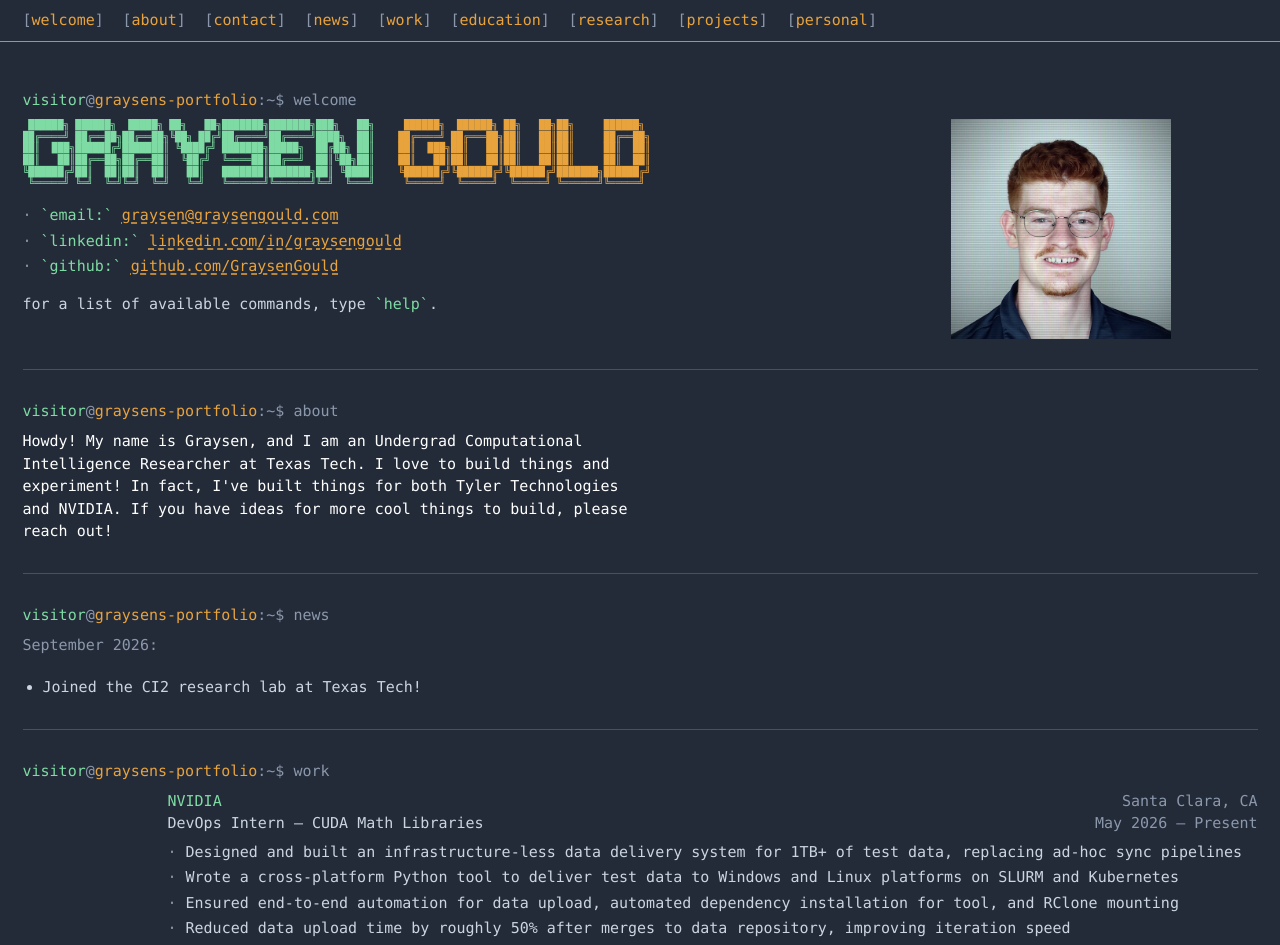
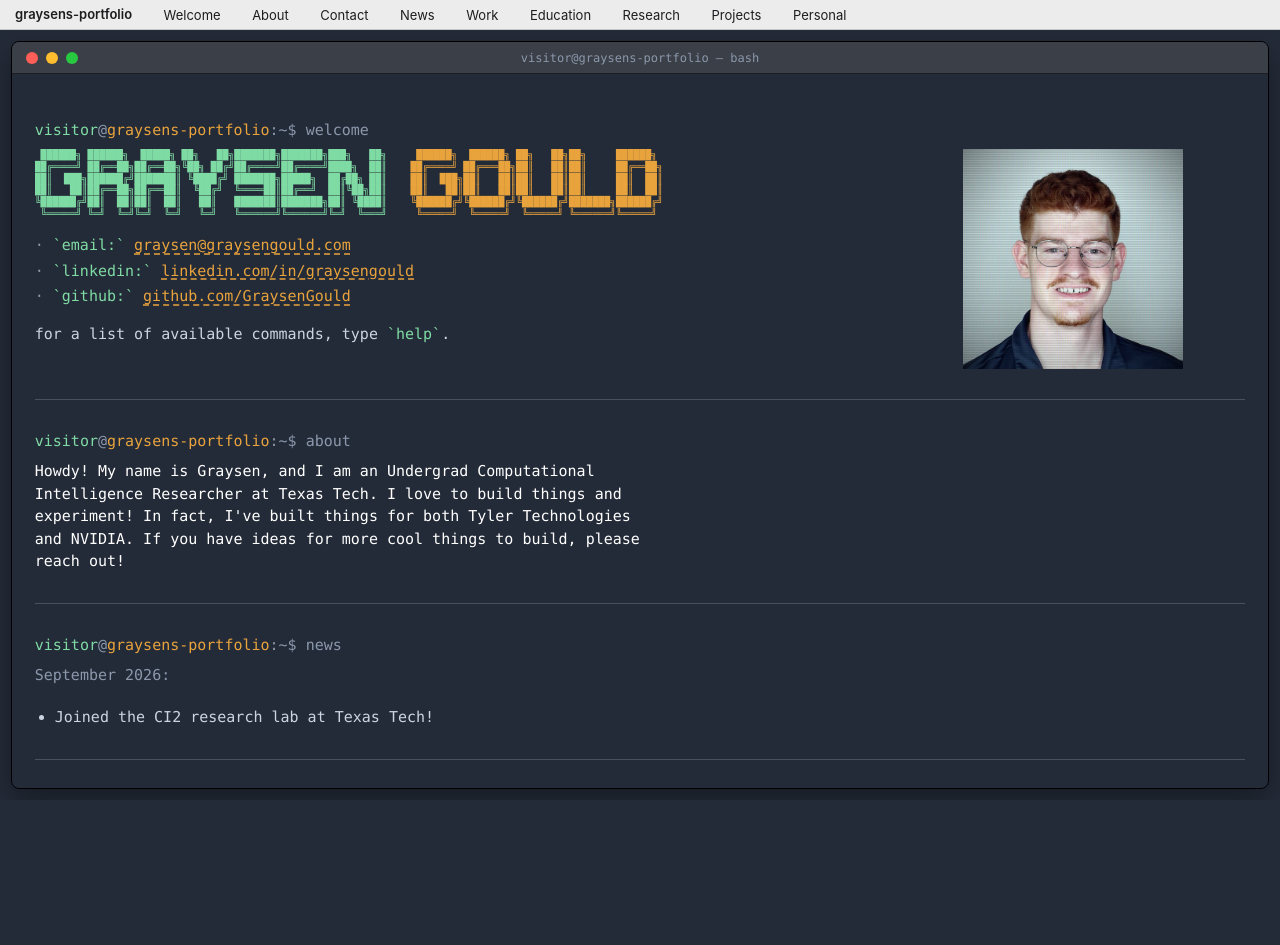
Before and after one commit to GraysenGould/portfolio, a React (Vite) app: page / in a window 1280 px wide. Shown: the top 945 px of the page. After the commit the page ends 800 px from the top, so only its background shows below. Built offline with nearby package versions, Linux system fonts and the light colour scheme.

Commit message:
added terminal border to webstie

```diff
--- a/src/NavBar.jsx
+++ b/src/NavBar.jsx
@@ -2,18 +2,17 @@ const SECTIONS = ['welcome', 'about', 'contact', 'news', 'work', 'education', 'r
 
 export default function NavBar({ onSelect, disabled }) {
   return (
-    <nav className="nav-bar">
+    <nav className="menu-bar">
+      <span className="menu-bar-brand">graysens-portfolio</span>
       {SECTIONS.map(section => (
         <button
           key={section}
           type="button"
-          className="nav-link"
+          className="menu-bar-item"
           disabled={disabled}
           onClick={() => onSelect(section)}
         >
-          <span className="nav-bracket">[</span>
           {section}
-          <span className="nav-bracket">]</span>
         </button>
       ))}
     </nav>
--- a/src/Terminal.jsx
+++ b/src/Terminal.jsx
@@ -166,7 +166,16 @@ export default function Terminal() {
   return (
     <>
       <NavBar onSelect={navigate} disabled={navBusy} />
-      <div className="terminal" onClick={focusInput}>
+      <div className="terminal-window">
+        <div className="terminal-titlebar">
+          <span className="traffic-lights">
+            <span className="traffic-light traffic-light-red" />
+            <span className="traffic-light traffic-light-yellow" />
+            <span className="traffic-light traffic-light-green" />
+          </span>
+          <span className="terminal-titlebar-label">{PROMPT_USER}@{PROMPT_HOST} — bash</span>
+        </div>
+        <div className="terminal" onClick={focusInput}>
       {history.map((entry, i) => {
         if (entry.type === 'rule') {
           return <div key={i} className="rule" />
@@ -217,6 +226,7 @@ export default function Terminal() {
         />
       </div>
       <div ref={bottomRef} />
+        </div>
       </div>
     </>
   )
--- a/src/coloredArt.jsx
+++ b/src/coloredArt.jsx
@@ -7,7 +7,7 @@ export function renderColoredArt(str) {
   const nodes = []
   let currentClass = null
 
-  const classFor = { r: 'red', w: 'white', m: 'mint-text', a: 'amber-text' }
+  const classFor = { r: 'red', w: 'white', m: 'mint-text', a: 'amber-text', g: 'nvidia-green' }
 
   for (const part of parts) {
     const openMatch = part.match(/^\{([a-z]+)\}$/)
--- a/src/commands/education.jsx
+++ b/src/commands/education.jsx
@@ -1,12 +1,12 @@
 import { education } from '../content.js'
-import { ttu_logo } from './welcome.jsx'
+import { ttu_logo } from '../logos.jsx'
 import { renderColoredArt } from '../coloredArt.jsx'
 
 export default function Education() {
   return (
     <div className="output-block">
       <div className="entry-logo-row">
-        <pre className="entry-logo">{renderColoredArt(ttu_logo)}</pre>
+        <pre className="entry-logo entry-logo-ttu">{renderColoredArt(ttu_logo)}</pre>
         <div className="entry-body">
           <div className="entry-header">
             <span className="entry-title">{education.school}</span>
--- a/src/commands/experience.jsx
+++ b/src/commands/experience.jsx
@@ -1,9 +1,15 @@
 import { experience } from '../content.js'
-import { ttu_logo } from './welcome.jsx'
+import { ttu_logo, nvidia_logo } from '../logos.jsx'
 import { renderColoredArt } from '../coloredArt.jsx'
 
 const LOGOS = {
   'Texas Tech Data-Intensive Scalable Computing Laboratory': ttu_logo,
+  'NVIDIA': nvidia_logo,
+}
+
+const LOGO_CLASS = {
+  'NVIDIA': 'entry-logo-nvidia',
+  'Texas Tech Data-Intensive Scalable Computing Laboratory': 'entry-logo-ttu',
 }
 
 export default function Experience() {
@@ -12,7 +18,7 @@ export default function Experience() {
       {experience.map((job, i) => (
         <div key={i} className="entry">
           <div className="entry-logo-row">
-            <pre className="entry-logo">{LOGOS[job.company] ? renderColoredArt(LOGOS[job.company]) : ''}</pre>
+            <pre className={`entry-logo ${LOGO_CLASS[job.company] ?? ''}`}>{LOGOS[job.company] ? renderColoredArt(LOGOS[job.company]) : ''}</pre>
             <div className="entry-body">
               <div className="entry-header">
                 <span className="entry-title">{job.company}</span>
--- a/src/index.css
+++ b/src/index.css
@@ -20,12 +20,18 @@
 html, body, #root {
   height: 100%;
   width: 100%;
+  overflow: hidden;
   background: var(--bg);
   color: var(--text);
   font-family: var(--font);
   font-size: 15px;
   font-weight: 400;
   line-height: 1.5;
+}
+
+#root {
+  display: flex;
+  flex-direction: column;
 }
 
 a {
@@ -38,60 +44,126 @@ a:hover {
   filter: brightness(1.3);
 }
 
-/* Terminal container */
-.terminal {
-  min-height: 100%;
-  width: 100%;
-  margin: 0;
-  padding: calc(1.5rem + 44px) 1.5rem 4rem;
-  cursor: text;
+/* macOS-style menu bar */
+.menu-bar {
+  flex-shrink: 0;
+  z-index: 20;
+  display: flex;
+  flex-wrap: wrap;
+  align-items: center;
+  gap: 1.1rem;
+  height: 30px;
+  padding: 0 1rem;
+  background: #ececec;
+  border-bottom: 1px solid #c8c8c8;
+  font-family: -apple-system, BlinkMacSystemFont, "SF Pro Text", "Segoe UI", Helvetica, Arial, sans-serif;
+  font-size: 13px;
 }
 
-/* Nav bar */
-.nav-bar {
-  position: fixed;
-  top: 0;
-  left: 0;
-  right: 0;
-  z-index: 10;
-  display: flex;
-  flex-wrap: wrap;
-  gap: 1.25rem;
-  align-items: center;
-  padding: 0.75rem 1.5rem;
-  background: var(--bg);
-  border-bottom: 1px solid var(--punct);
+.menu-bar-brand {
+  font-weight: 600;
+  color: #1d1d1f;
+  margin-right: 0.5rem;
 }
 
-.nav-link {
+.menu-bar-item {
   background: none;
   border: none;
-  padding: 0;
-  font-family: var(--font);
+  padding: 0.2rem 0.5rem;
+  border-radius: 4px;
+  font-family: inherit;
   font-size: inherit;
   font-weight: 400;
-  color: var(--amber);
+  color: #1d1d1f;
   cursor: pointer;
+  text-transform: capitalize;
 }
 
-.nav-link:hover:not(:disabled) {
-  filter: brightness(1.3);
+.menu-bar-item:hover:not(:disabled) {
+  background: #0a6cff;
+  color: #ffffff;
 }
 
-.nav-link:disabled {
+.menu-bar-item:disabled {
   cursor: default;
-  opacity: 0.6;
-}
-
-.nav-bracket {
-  color: var(--punct);
+  opacity: 0.45;
 }
 
 @media (max-width: 600px) {
-  .nav-bar {
-    gap: 0.75rem 1rem;
-    padding: 0.6rem 1rem;
+  .menu-bar {
+    gap: 0.6rem;
+    padding: 0 0.75rem;
+    height: auto;
+    min-height: 30px;
+    flex-wrap: wrap;
   }
+}
+
+/* Terminal window frame */
+.terminal-window {
+  flex: 1;
+  min-height: 0;
+  display: flex;
+  flex-direction: column;
+  margin: 0.75rem;
+  border-radius: 8px;
+  overflow: hidden;
+  border: 1px solid #000;
+  box-shadow: 0 12px 28px rgba(0, 0, 0, 0.35);
+}
+
+.terminal-titlebar {
+  flex-shrink: 0;
+  position: relative;
+  display: flex;
+  align-items: center;
+  height: 32px;
+  padding: 0 0.9rem;
+  background: #3b3f47;
+  border-bottom: 1px solid #1c1e23;
+}
+
+.traffic-lights {
+  display: flex;
+  gap: 8px;
+}
+
+.traffic-light {
+  width: 12px;
+  height: 12px;
+  border-radius: 50%;
+}
+
+.traffic-light-red {
+  background: #ff5f57;
+}
+
+.traffic-light-yellow {
+  background: #febc2e;
+}
+
+.traffic-light-green {
+  background: #28c840;
+}
+
+.terminal-titlebar-label {
+  position: absolute;
+  left: 50%;
+  transform: translateX(-50%);
+  color: var(--punct);
+  font-size: 12px;
+}
+
+/* Terminal container */
+.terminal {
+  flex: 1;
+  min-height: 0;
+  overflow-y: auto;
+  position: relative;
+  width: 100%;
+  margin: 0;
+  padding: 1.5rem 1.5rem 4rem;
+  cursor: text;
 }
 
 /* Banner */
@@ -219,6 +291,21 @@ a:hover {
   margin: 0;
 }
 
+/* NVIDIA mark is ~37 chars wide vs. 23 for the TTU mark, so it needs a
+   smaller font-size to fit the same fixed logo column without overflowing. */
+.entry-logo-nvidia {
+  padding-top: 0.3rem;
+  font-size: 0.34rem;
+  line-height: 1.15;
+}
+
+/* Both logos are left-aligned in the fixed-width column, but the narrower
+   TTU mark's visual center sits ~9px left of the NVIDIA mark's; nudge it
+   right so the two logos' centers line up. */
+.entry-logo-ttu {
+  margin-left: 9px;
+}
+
 .entry-body {
   flex: 1;
   min-width: 0;
@@ -295,6 +382,10 @@ a:hover {
 
 .amber-text {
   color: var(--amber);
+}
+
+.nvidia-green {
+  color: #76b900;
 }
 
 .placeholder-text {
@@ -423,8 +514,12 @@ a:hover {
 
 /* Mobile */
 @media (max-width: 600px) {
+  .terminal-window {
+    margin: 0.4rem;
+  }
+
   .terminal {
-    padding: calc(1.25rem + 68px) 1rem 3rem;
+    padding: 1rem 1rem 3rem;
     font-size: 14px;
   }
 
--- /dev/null
+++ b/src/logos.jsx
@@ -0,0 +1,29 @@
+export const nvidia_logo = `
+{g}                =====================
+              ==  ===================
+         =====  ===     =============
+      ====     =  =====   ===========
+    ====   ====       ===   =========
+   ====  ===    ===  ====   =========
+    ====  ===   =======   ==== ======
+      ===  ==== =====   ====      ===
+       ====   ==    ======      =====
+         =====  ======      =========
+             ===      ===============
+                ====================={/g}`
+
+export const ttu_logo = `
+{r}█████████████████████
+█████████████████████
+█████████████████████
+       ███████{/r}
+   {w}███████████████
+   ███████████████{/w}
+       {r}█{/r}{w}█████{/w}{r}█{/r}
+       {r}█{/r}{w}█████{/w}{r}█{/r}
+       {r}█{/r}{w}█████{/w}{r}█{/r}
+       {r}█{/r}{w}█████{/w}{r}█{/r}
+       {r}█{/r}{w}█████{/w}{r}█{/r}
+       {r}█{/r}{w}█████{/w}{r}█{/r}
+      {r}██{/r}{w}█████{/w}{r}██{/r}
+      {r}█████████{/r}`
```
Also changed, not shown: src/commands/welcome.jsx (+0 -34 lines).
